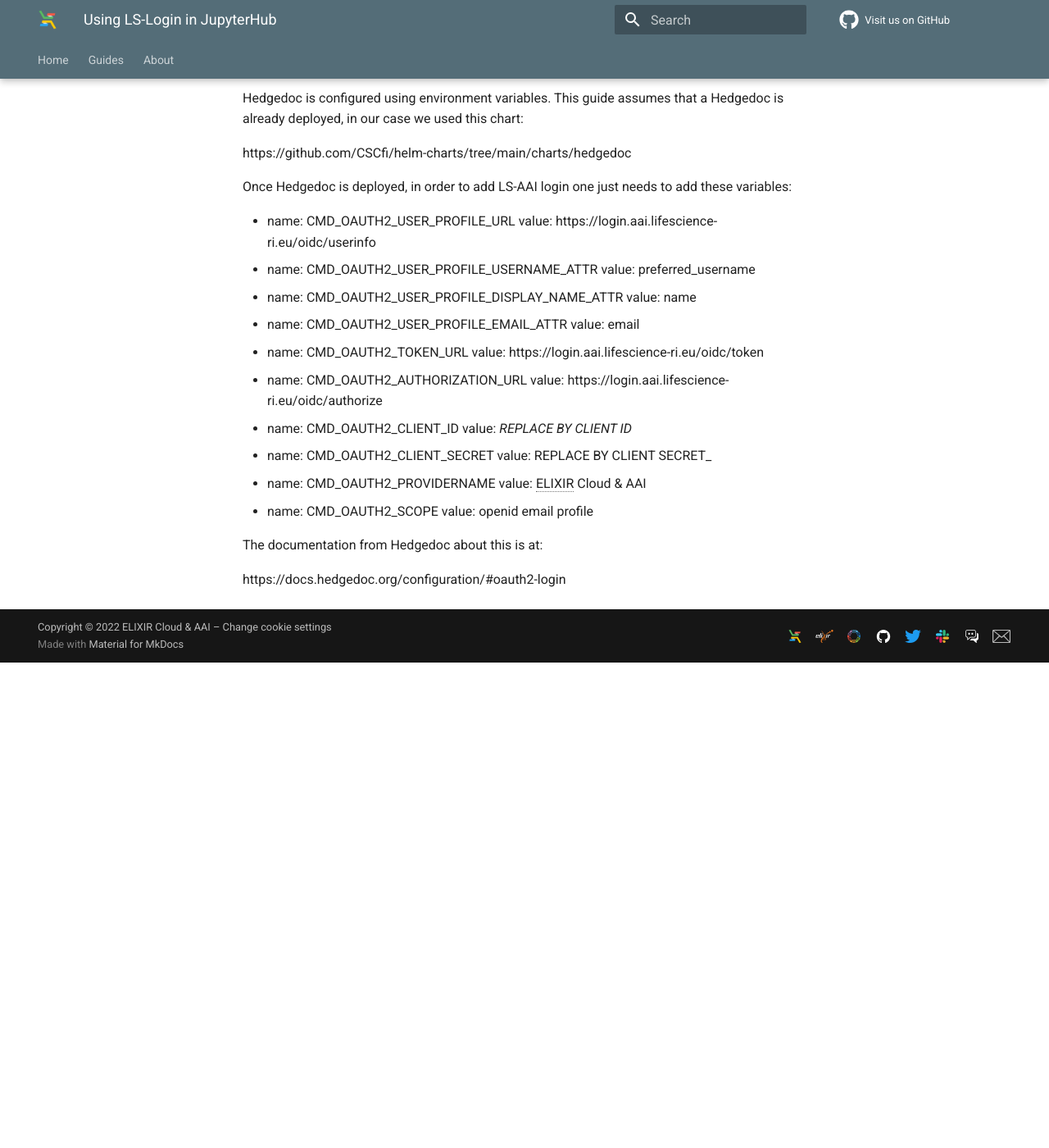
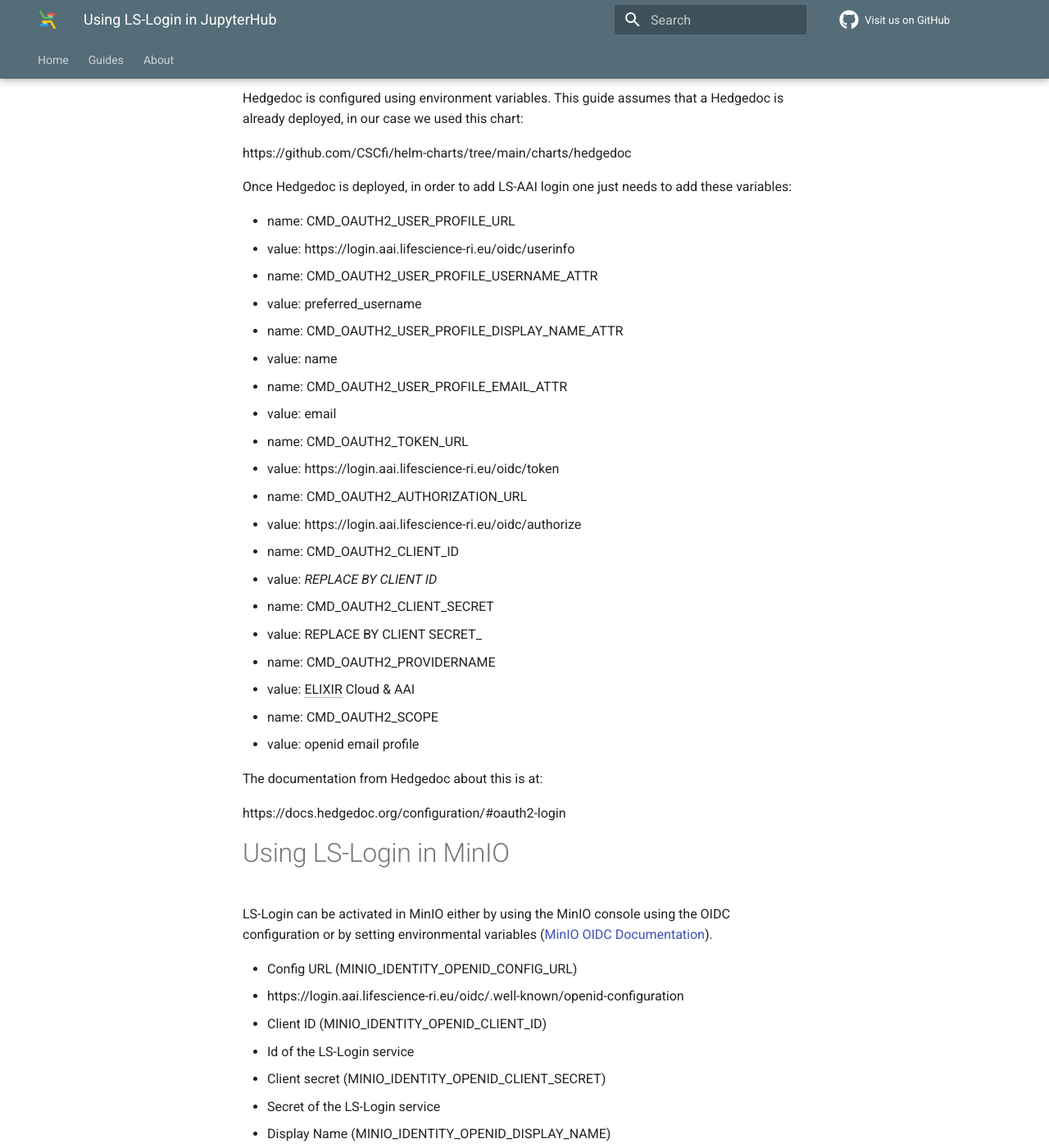
Before and after one commit to elixir-cloud-aai/elixir-cloud-aai.github.io, an MkDocs documentation site: the page built from docs/guides/guide-dev/services_to_ls_aai.md, in a window 1280 px wide and 1400 px high, scrolled down 1021 px. Shown: the whole window at 82% size. Built offline with MkDocs 1.6.1 and Material for MkDocs 9.7.7, drawn with Linux system fonts in a browser that asks for light colours; comment, search, counter and statistics services are not loaded; before the commit the page ends 1829 px from its top, so only the background shows below that; some of the changed text lies outside the part shown.

Commit message:
add minio

```diff
--- a/docs/guides/guide-dev/services_to_ls_aai.md
+++ b/docs/guides/guide-dev/services_to_ls_aai.md
@@ -43,26 +43,48 @@
 Once Hedgedoc is deployed, in order to add LS-AAI login one just needs to add these variables:
 
 - name: CMD_OAUTH2_USER_PROFILE_URL
-  value: https://login.aai.lifescience-ri.eu/oidc/userinfo
+  - value: https://login.aai.lifescience-ri.eu/oidc/userinfo
 - name: CMD_OAUTH2_USER_PROFILE_USERNAME_ATTR
-  value: preferred_username
+  - value: preferred_username
 - name: CMD_OAUTH2_USER_PROFILE_DISPLAY_NAME_ATTR
-  value: name
+  - value: name
 - name: CMD_OAUTH2_USER_PROFILE_EMAIL_ATTR
-  value: email
+  - value: email
 - name: CMD_OAUTH2_TOKEN_URL
-  value: https://login.aai.lifescience-ri.eu/oidc/token
+  - value: https://login.aai.lifescience-ri.eu/oidc/token
 - name: CMD_OAUTH2_AUTHORIZATION_URL
-  value: https://login.aai.lifescience-ri.eu/oidc/authorize
+  - value: https://login.aai.lifescience-ri.eu/oidc/authorize
 - name: CMD_OAUTH2_CLIENT_ID
-  value: _REPLACE BY CLIENT ID_
+  - value: _REPLACE BY CLIENT ID_
 - name: CMD_OAUTH2_CLIENT_SECRET
-  value: REPLACE BY CLIENT SECRET_
+  - value: REPLACE BY CLIENT SECRET_
 - name: CMD_OAUTH2_PROVIDERNAME
-  value: ELIXIR Cloud & AAI
+  - value: ELIXIR Cloud & AAI
 - name: CMD_OAUTH2_SCOPE
-  value: openid email profile
+  - value: openid email profile
 
 The documentation from Hedgedoc about this is at:
 
 https://docs.hedgedoc.org/configuration/#oauth2-login
+
+# Using LS-Login in MinIO
+
+LS-Login can be activated in MinIO either by using the MinIO console using the OIDC configuration or by setting environmental variables ([MinIO OIDC Documentation](https://min.io/docs/minio/linux/operations/external-iam/configure-openid-external-identity-management.html)).
+
+
+- Config URL (MINIO_IDENTITY_OPENID_CONFIG_URL)
+  - https://login.aai.lifescience-ri.eu/oidc/.well-known/openid-configuration
+- Client ID (MINIO_IDENTITY_OPENID_CLIENT_ID)
+  - Id of the LS-Login service
+- Client secret (MINIO_IDENTITY_OPENID_CLIENT_SECRET)
+  - Secret of the LS-Login service
+- Display Name (MINIO_IDENTITY_OPENID_DISPLAY_NAME)
+  - A human readable label for the login button (e.g. `LS-Login`)
+- Scopes (MINIO_IDENTITY_OPENID_SCOPES)
+  - Scopes that will be requested from LS-Login (e.g. `openid,email,profile`)
+- Role policy (MINIO_IDENTITY_OPENID_ROLE_POLICY)
+  - Name of a policy in MinIO that will be used to manage access of LS-Login users (e.g. `readonly`).
+- Claim User Info (MINIO_IDENTITY_OPENID_CLAIM_USERINFO)
+  - Allow MinIO to request the userinfo endpoint for additional information (`on`).
+
+MinIO supports two different mechanisms for authorization of users with OIDC ([MinIO OIDC authorization](https://min.io/docs/minio/linux/administration/identity-access-management/oidc-access-management.html#minio-external-identity-management-openid)). It is recommended to use the RolePolicy flow. Here, all LS-Login users in MinIO will be assigned to one or more policies. These policies can control access to specific buckets by group membership; e.g. require that users belong to a specific LS-AAI group (see [policy based access control](https://min.io/docs/minio/linux/administration/identity-access-management/policy-based-access-control.html#tag-based-policy-conditions)).
```
